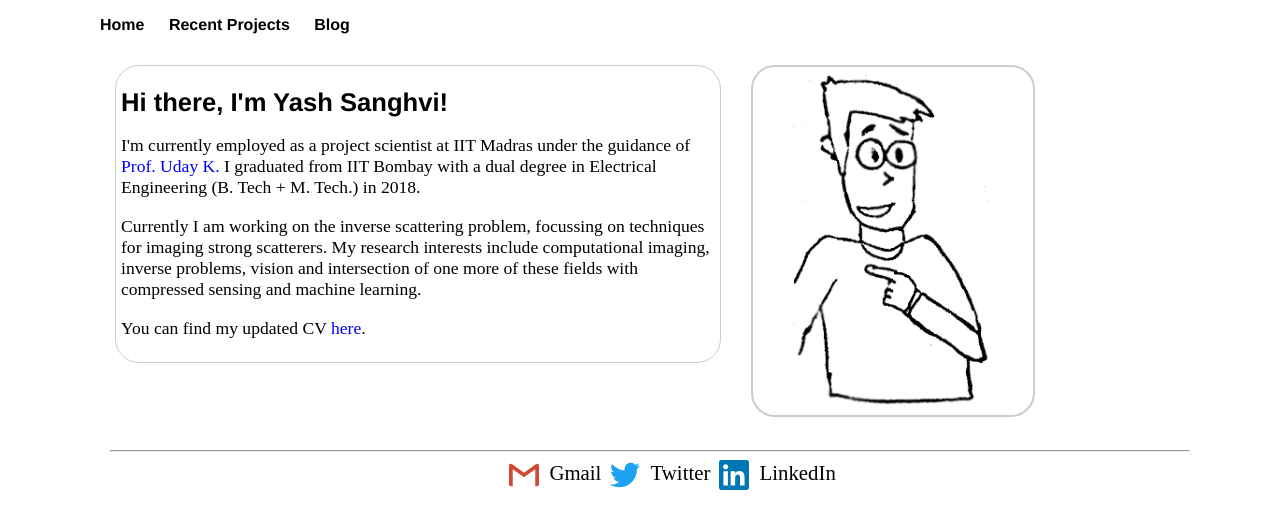
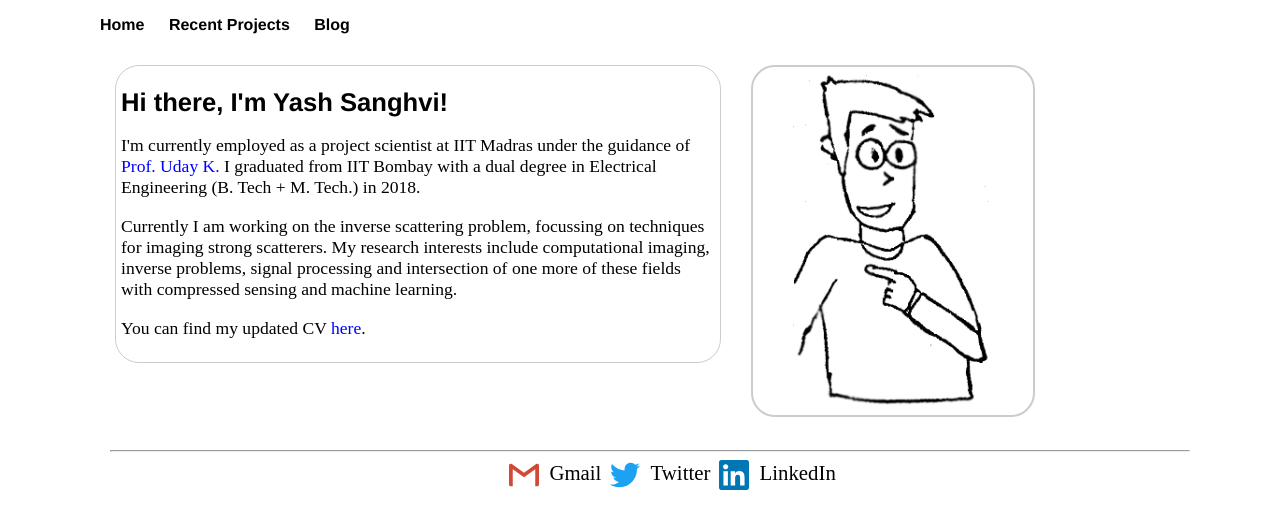
Before and after one commit to sanghviyashiitb/sanghviyashiitb.github.io, a Jekyll site: the page built from index.html, in a window 1280 px wide. Shown: the top 529 px of the page. Built offline with Jekyll 4.4.1, drawn with Linux system fonts in a browser that asks for light colours.

Commit message:
Update index.html

```diff
--- a/index.html
+++ b/index.html
@@ -5,7 +5,7 @@ title: Yash Sanghvi, Early Career Researcher
 <div class="homepage_text">
 	<h1>Hi there, I'm Yash Sanghvi!</h1>
 	<p>I'm currently employed as a project scientist at IIT Madras under the guidance of <a class="link" href="http://www.ee.iitm.ac.in/uday/">Prof. Uday K.</a> I graduated from IIT Bombay with a dual degree in Electrical Engineering (B. Tech + M. Tech.) in 2018. </p>
-	<p>Currently I am working on the inverse scattering problem, focussing on techniques for imaging strong scatterers. My research interests include computational imaging, inverse problems, vision and intersection of one more of these fields with compressed sensing and machine learning.</p>
+	<p>Currently I am working on the inverse scattering problem, focussing on techniques for imaging strong scatterers. My research interests include computational imaging, inverse problems, signal processing and intersection of one more of these fields with compressed sensing and machine learning.</p>
 	<p>You can find my updated CV <a class="link" href="/PhD_Curriculum_Vitae.pdf">here</a>.</p>
 	</div>
 <div class="homepage_image">
```
